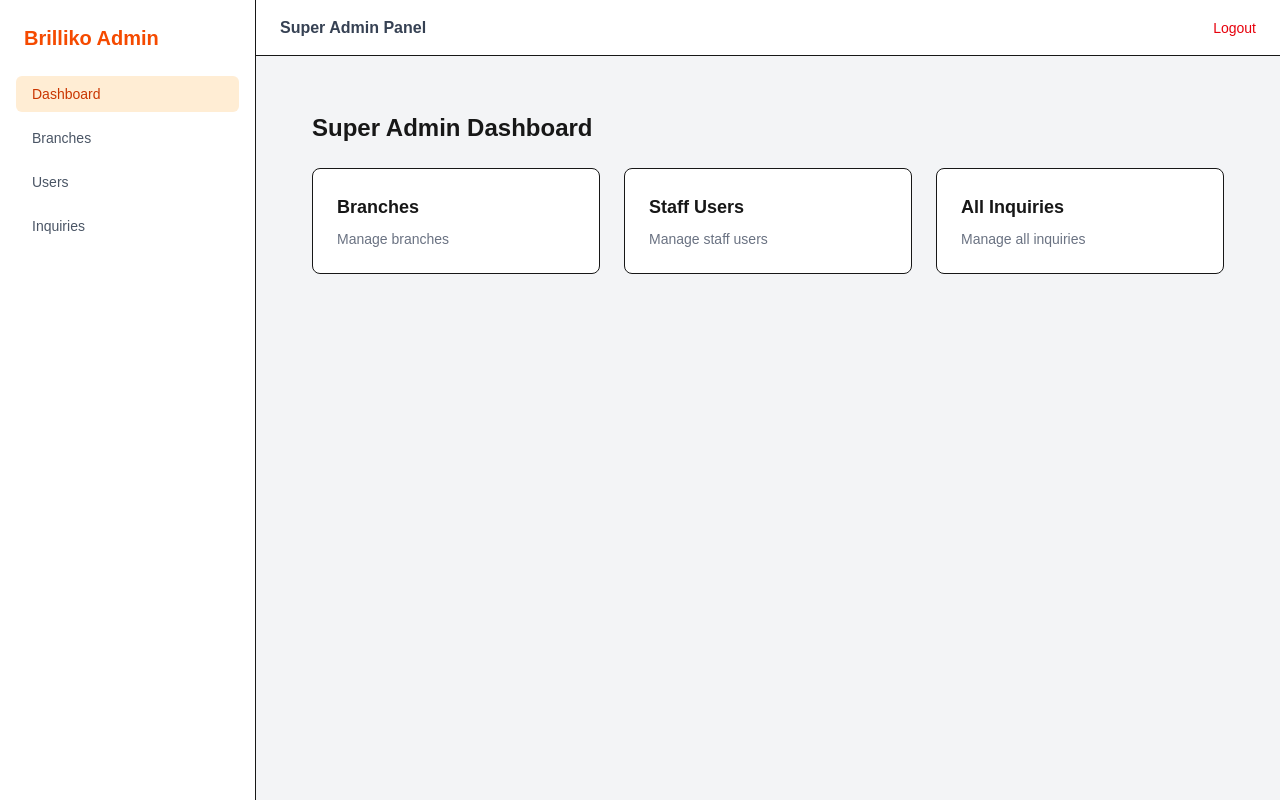
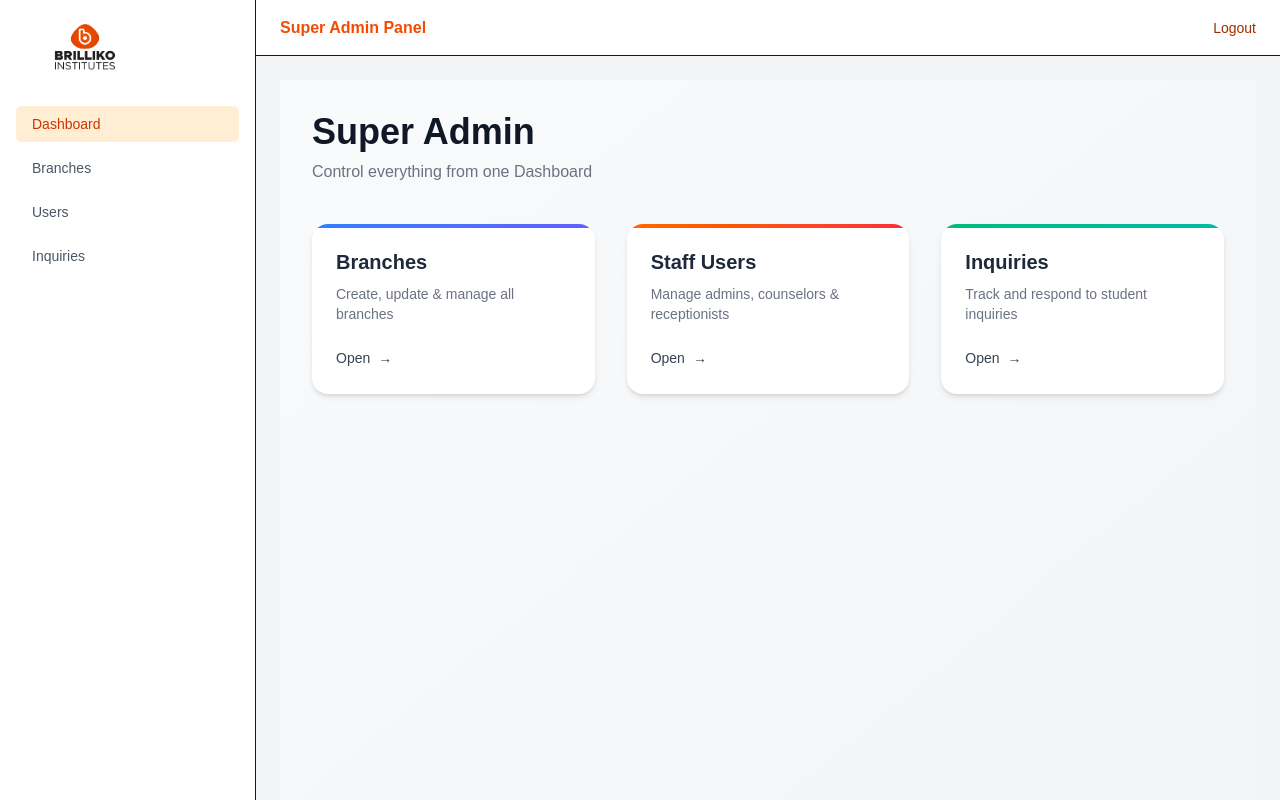
Before and after one commit to pinky-singh-sde/brilliko-inquiry-management-system, a Next.js app: page /admin/dashboard in a window 1280 px wide. Built offline with nearby package versions, Linux system fonts and the light colour scheme; no server answers.

Commit message:
fixed the user creation on role based

```diff
--- a/app/admin/dashboard/page.tsx
+++ b/app/admin/dashboard/page.tsx
@@ -1,14 +1,75 @@
+// export default function AdminDashboard() {
+//   return (
+//     <div className="p-8">
+//       <h1 className="text-2xl font-bold mb-6">
+//         Super Admin Dashboard
+//       </h1>
+
+//       <div className="grid grid-cols-1 md:grid-cols-3 gap-6">
+//         <DashboardCard title="Branches" href="/admin/branches" />
+//         <DashboardCard title="Staff Users" href="/admin/users" />
+//         <DashboardCard title="All Inquiries" href="/admin/inquiries" />
+//       </div>
+//     </div>
+//   );
+// }
+
+// function DashboardCard({
+//   title,
+//   href,
+// }: {
+//   title: string;
+//   href: string;
+// }) {
+//   return (
+//     <a
+//       href={href}
+//       className="border rounded-lg p-6 hover:shadow-md transition bg-white"
+//     >
+//       <h2 className="text-lg font-semibold">{title}</h2>
+//       <p className="text-sm text-gray-500 mt-2">
+//         Manage {title.toLowerCase()}
+//       </p>
+//     </a>
+//   );
+// }
+
+
 export default function AdminDashboard() {
   return (
-    <div className="p-8">
-      <h1 className="text-2xl font-bold mb-6">
-        Super Admin Dashboard
-      </h1>
+    <div className="min-h-screen bg-linear-to-br from-gray-50 to-gray-100 p-8">
+      {/* Header */}
+      <div className="mb-10">
+        <h1 className="text-4xl font-bold text-gray-900">
+          Super Admin
+        </h1>
+        <p className="text-gray-500 mt-2">
+          Control everything from one Dashboard
+        </p>
+      </div>
 
-      <div className="grid grid-cols-1 md:grid-cols-3 gap-6">
-        <DashboardCard title="Branches" href="/admin/branches" />
-        <DashboardCard title="Staff Users" href="/admin/users" />
-        <DashboardCard title="All Inquiries" href="/admin/inquiries" />
+      {/* Cards */}
+      <div className="grid grid-cols-1 sm:grid-cols-2 lg:grid-cols-3 gap-8">
+        <DashboardCard
+          title="Branches"
+          description="Create, update & manage all branches"
+          href="/admin/branches"
+          gradient="from-blue-500 to-indigo-500"
+        />
+
+        <DashboardCard
+          title="Staff Users"
+          description="Manage admins, counselors & receptionists"
+          href="/admin/users"
+          gradient="from-orange-500 to-red-500"
+        />
+
+        <DashboardCard
+          title="Inquiries"
+          description="Track and respond to student inquiries"
+          href="/admin/inquiries"
+          gradient="from-emerald-500 to-teal-500"
+        />
       </div>
     </div>
   );
@@ -16,20 +77,45 @@ export default function AdminDashboard() {
 
 function DashboardCard({
   title,
+  description,
   href,
+  gradient,
 }: {
   title: string;
+  description: string;
   href: string;
+  gradient: string;
 }) {
   return (
     <a
       href={href}
-      className="border rounded-lg p-6 hover:shadow-md transition bg-white"
+      className="group relative overflow-hidden rounded-2xl bg-white p-6
+                 shadow-md transition-all duration-300
+                 hover:shadow-xl hover:-translate-y-1"
     >
-      <h2 className="text-lg font-semibold">{title}</h2>
-      <p className="text-sm text-gray-500 mt-2">
-        Manage {title.toLowerCase()}
-      </p>
+      {/* Gradient accent */}
+      <div
+        className={`absolute inset-x-0 top-0 h-1 bg-linear-to-r ${gradient}`}
+      />
+
+      <div className="relative">
+        <h2 className="text-xl font-semibold text-gray-800
+                       group-hover:text-gray-900">
+          {title}
+        </h2>
+
+        <p className="text-sm text-gray-500 mt-2">
+          {description}
+        </p>
+
+        <div className="mt-6 inline-flex items-center text-sm font-medium text-gray-700
+                        group-hover:text-orange-600 transition">
+          Open
+          <span className="ml-2 transform transition group-hover:translate-x-1">
+            →
+          </span>
+        </div>
+      </div>
     </a>
   );
 }
--- a/app/admin/users/page.tsx
+++ b/app/admin/users/page.tsx
@@ -29,20 +29,46 @@ export default function UsersPage() {
 
 
   // 🔹 Fetch users
-  const fetchUsers = async () => {
-    const { data } = await supabase
+//   const fetchUsers = async () => {
+//     const { data } = await supabase
+//       .from("profiles")
+//       .select(`
+//         id,
+//         full_name,
+//         role,
+//         branch_id,
+//         branches ( id, name )
+//       `)
+//       .order("created_at", { ascending: false });
+
+//     if (data) setUsers(data);
+//   };
+
+const fetchUsers = async () => {
+    const { data, error } = await supabase
       .from("profiles")
       .select(`
         id,
         full_name,
         role,
         branch_id,
-        branches ( id, name )
+        branches:branch_id (
+          id,
+          name
+        )
       `)
-      .order("created_at", { ascending: false });
+      .order("created_at", { ascending: false })
+      .returns<Profile[]>();
 
-    if (data) setUsers(data);
+    if (error) {
+      console.error(error);
+      return;
+    }
+
+    setUsers(data ?? []);
   };
+
+
 
   // 🔹 Fetch branches
   const fetchBranches = async () => {
--- a/app/api/admin/create-user/route.ts
+++ b/app/api/admin/create-user/route.ts
@@ -33,21 +33,43 @@ export async function POST(req: Request) {
   }
 
   // 2️⃣ Insert profile
+//   const { error: profileError } = await supabaseAdmin
+//     .from("profiles")
+//     .insert({
+//       id: userData.user.id,
+//       full_name,
+//       role,
+//       branch_id: branch_id || null,
+//     });
+
+//   if (profileError) {
+//     return NextResponse.json(
+//       { error: "Profile creation failed" },
+//       { status: 500 }
+//     );
+//   }
+
+// 2️⃣ Insert / Update profile (FIX)
 const { error: profileError } = await supabaseAdmin
   .from("profiles")
-    .insert({
+  .upsert(
+    {
       id: userData.user.id,
       full_name,
       role,
       branch_id: branch_id || null,
-    });
+    },
+    { onConflict: "id" }
+  );
 
 if (profileError) {
   return NextResponse.json(
-      { error: "Profile creation failed" },
+    { error: profileError.message },
     { status: 500 }
   );
 }
 
+
+
   return NextResponse.json({ success: true });
 }
--- a/app/auth/login/page.tsx
+++ b/app/auth/login/page.tsx
@@ -201,7 +201,7 @@ export default function LoginPage() {
     <div className="min-h-screen bg-[#f6f1ee] flex items-center justify-center">
       <form
         onSubmit={handleLogin}
-        className="bg-white w-[420px] rounded-xl shadow-lg p-8"
+        className="bg-white w-105 rounded-xl shadow-lg p-8"
       >
         <div className="flex justify-center mb-4">
           <Image src="/logo.png" alt="logo" width={70} height={70} />
--- a/app/page.tsx
+++ b/app/page.tsx
@@ -8,7 +8,7 @@ export default function HomePage() {
 
   return (
     <div className="min-h-screen bg-[#f5f5f5] flex items-center justify-center">
-      <div className="bg-white w-[420px] rounded-xl shadow-lg p-8 text-center">
+      <div className="bg-white w-105 rounded-xl shadow-lg p-8 text-center">
         <Image
           src="/logo.png"
           alt="Brilliko Institute"
--- a/components/admin/Sidebar.tsx
+++ b/components/admin/Sidebar.tsx
@@ -2,6 +2,7 @@
 
 import Link from "next/link";
 import { usePathname } from "next/navigation";
+import Image from "next/image";
 
 const menu = [
   { name: "Dashboard", href: "/admin/dashboard" },
@@ -15,9 +16,16 @@ export default function Sidebar() {
 
   return (
     <aside className="w-64 bg-white border-r">
-      <div className="p-6 font-bold text-xl text-orange-600">
+      {/* <div className="p-6 font-bold text-xl text-orange-600">
         Brilliko Admin
-      </div>
+      </div> */}
+      <Image
+          src="/logo.png"
+          alt="Brilliko Institute"
+          width={90}
+          height={90}
+          className="mx-10 mb-4 transition-transform duration-300 hover:scale-110"
+        />
 
       <nav className="px-4 space-y-2">
         {menu.map((item) => (
--- a/components/admin/Topbar.tsx
+++ b/components/admin/Topbar.tsx
@@ -4,7 +4,7 @@ import { supabase } from "@/lib/supabaseClient";
 import { useRouter } from "next/navigation";
 
 export default function Topbar() {
-  const router = useRouter();
+  // const router = useRouter();
 
   const logout = async () => {
     await supabase.auth.signOut();
@@ -13,13 +13,13 @@ export default function Topbar() {
 
   return (
     <header className="h-14 bg-white border-b flex items-center justify-between px-6">
-      <h1 className="font-semibold text-gray-700">
+      <h1 className="font-semibold text-orange-600">
         Super Admin Panel
       </h1>
 
       <button
         onClick={logout}
-        className="text-sm text-red-600 hover:underline"
+        className="text-sm text-orange-800 hover:underline"
       >
         Logout
       </button>
```
Lines whose indentation alone changed are shown as unchanged.
